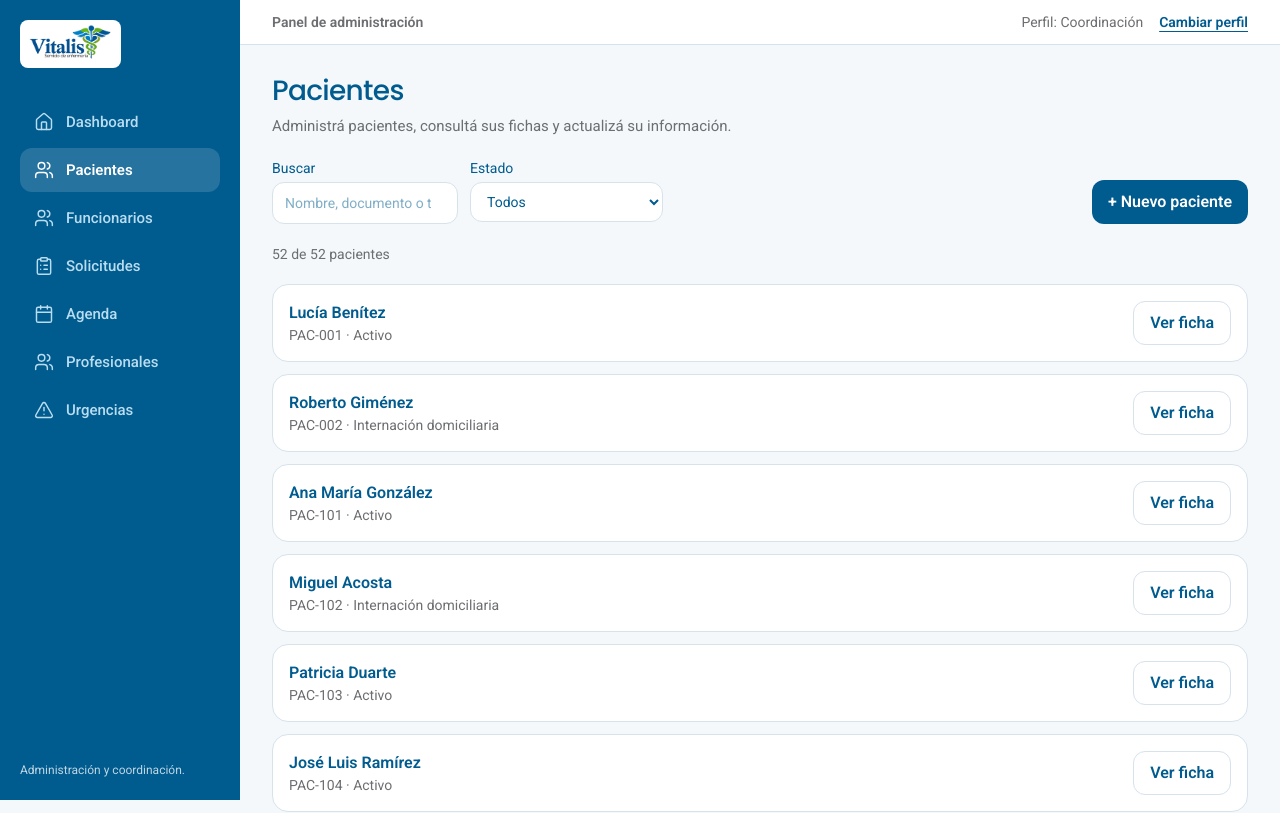
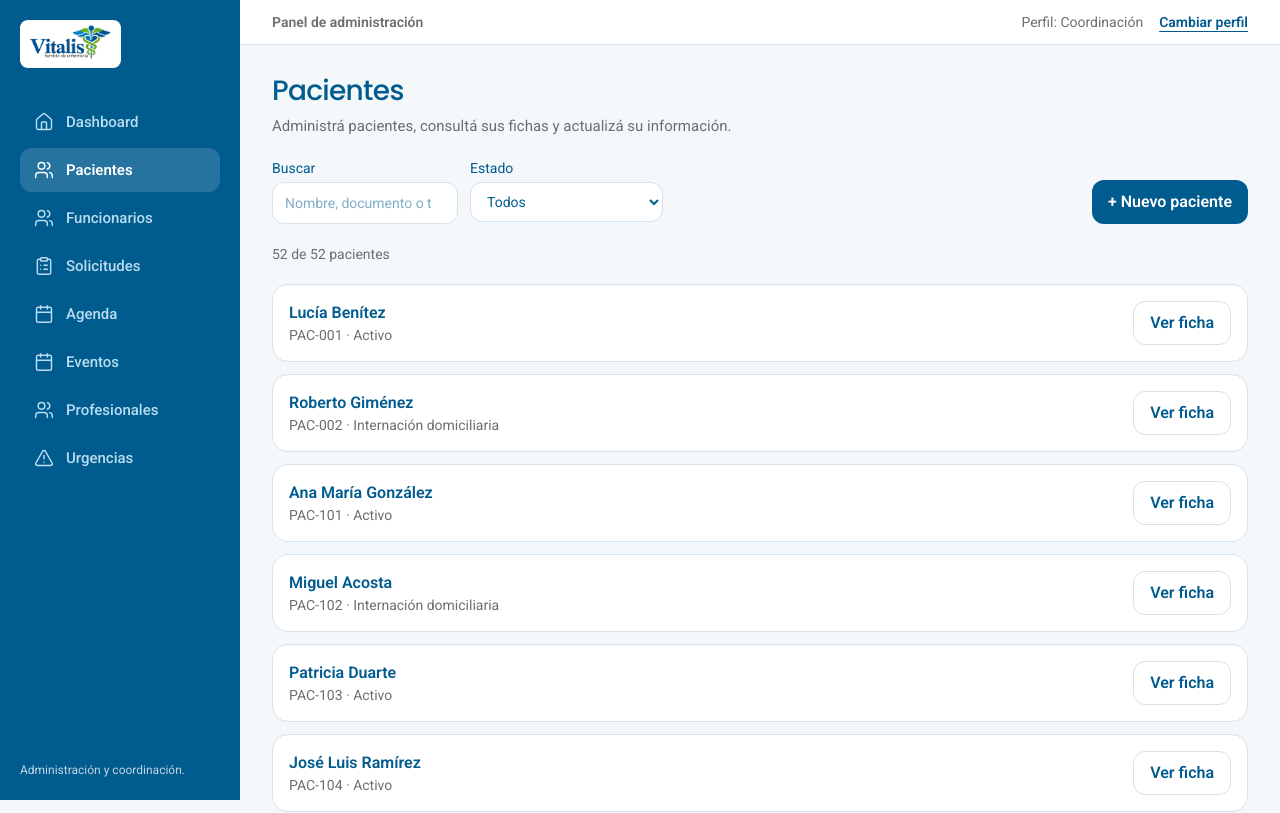
Before and after one commit to equantum-py/vitalis-demo, a Next.js app: page /admin/pacientes in a window 1280 px wide. Shown: the top 813 px of the page. Built offline with nearby package versions, Linux system fonts and the light colour scheme.

Commit message:
feat: acceso a eventos desde navegación

```diff
--- a/components/admin/NavAdmin.tsx
+++ b/components/admin/NavAdmin.tsx
@@ -12,6 +12,7 @@ const ITEMS: { href: string; etiqueta: string; icono: NombreIcono }[] = [
   { href: "/admin/funcionarios", etiqueta: "Funcionarios", icono: "usuarios" },
   { href: "/admin/solicitudes", etiqueta: "Solicitudes", icono: "solicitudes" },
   { href: "/admin/agenda", etiqueta: "Agenda", icono: "agenda" },
+  { href: "/admin/eventos", etiqueta: "Eventos", icono: "agenda" },
   { href: "/admin/profesionales", etiqueta: "Profesionales", icono: "usuarios" },
   { href: "/admin/urgencias", etiqueta: "Urgencias", icono: "triangulo" },
 ];
```
